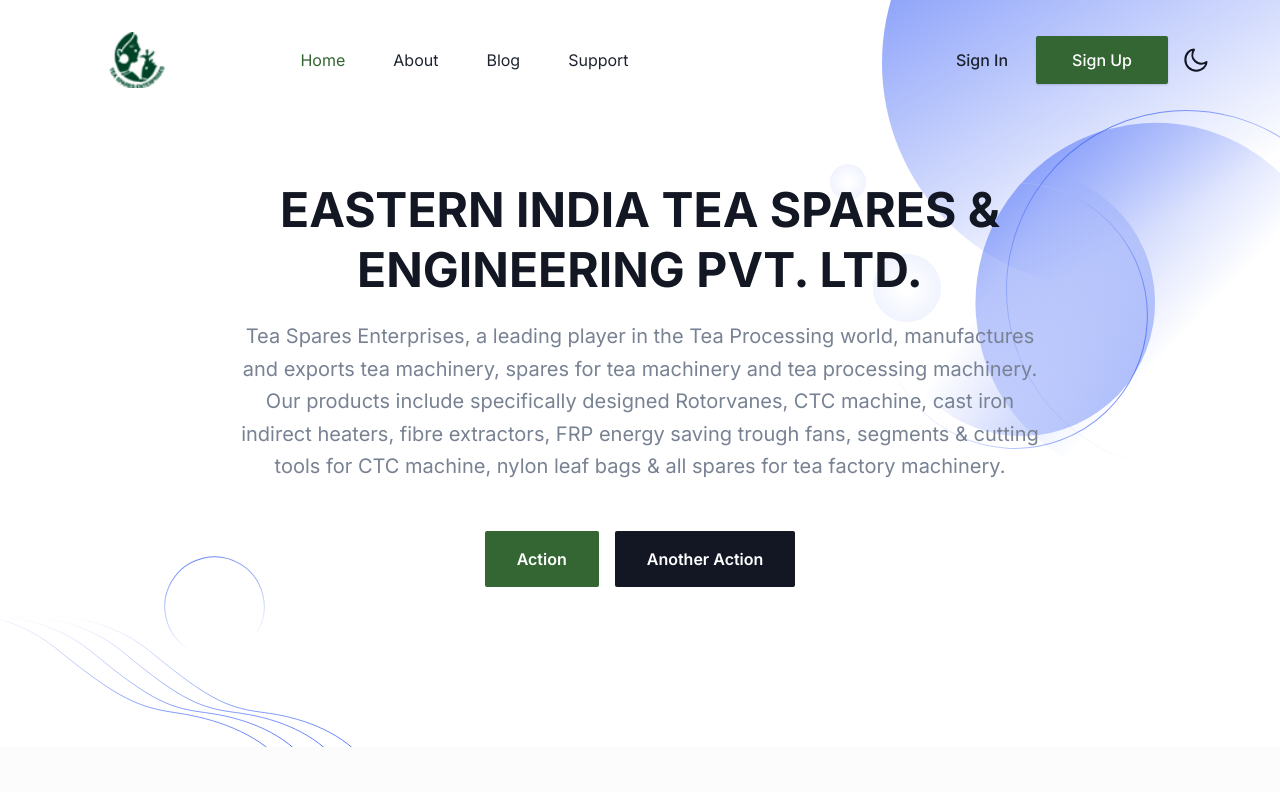
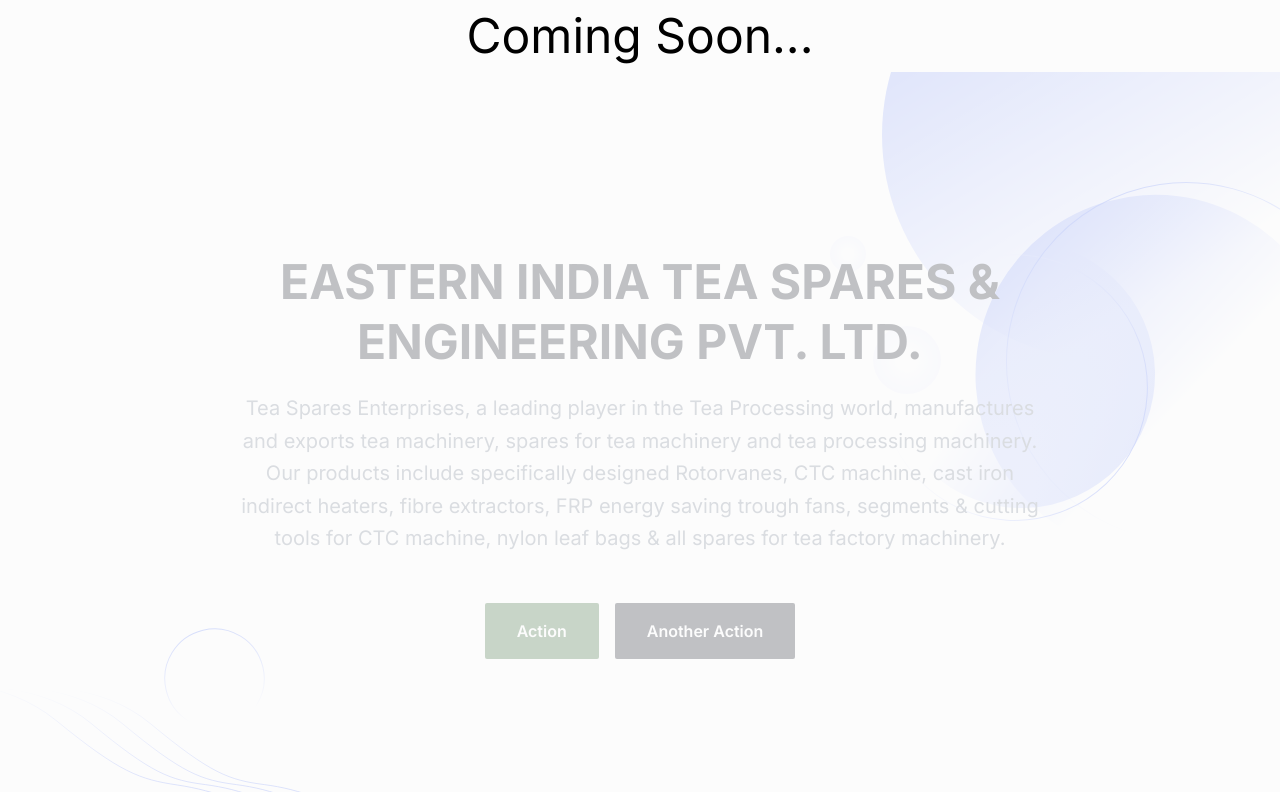
Before and after one commit to notrohit/verbose-potato, a Next.js app: page / in a window 1280 px wide. Shown: the top 792 px of the page. Built offline with nearby package versions, Linux system fonts and the light colour scheme.

Commit message:
add coming soon

```diff
--- a/src/app/page.tsx
+++ b/src/app/page.tsx
@@ -16,9 +16,12 @@
   description: "Home for teaspares",
   // other metadata
 };
+const isComingSoon = true;
 
 export default function Home() {
-  return (
+  return isComingSoon ? (
+    <Hero />
+  ) : (
     <>
       <ScrollUp />
       <Hero />
--- a/src/components/Header/index.tsx
+++ b/src/components/Header/index.tsx
@@ -5,6 +5,9 @@
 import { useEffect, useState } from "react";
 import ThemeToggler from "./ThemeToggler";
 import menuData from "./menuData";
+import Hero from "@/components/Hero";
+
+const isComingSoon = true;
 
 const Header = () => {
   // Navbar toggle
@@ -38,7 +41,14 @@
 
   const usePathName = usePathname();
 
-  return (
+  return isComingSoon ? (
+    <div style={{ textAlign: "center" }}>
+      <h1 style={{ fontSize: "3rem" }}>Coming Soon...</h1>
+      <div style={{ opacity: 0.25, height: "100vh" }}>
+        <Hero />
+      </div>
+    </div>
+  ) : (
     <>
       <header
         className={`header left-0 top-0 z-40 flex w-full items-center ${
```
